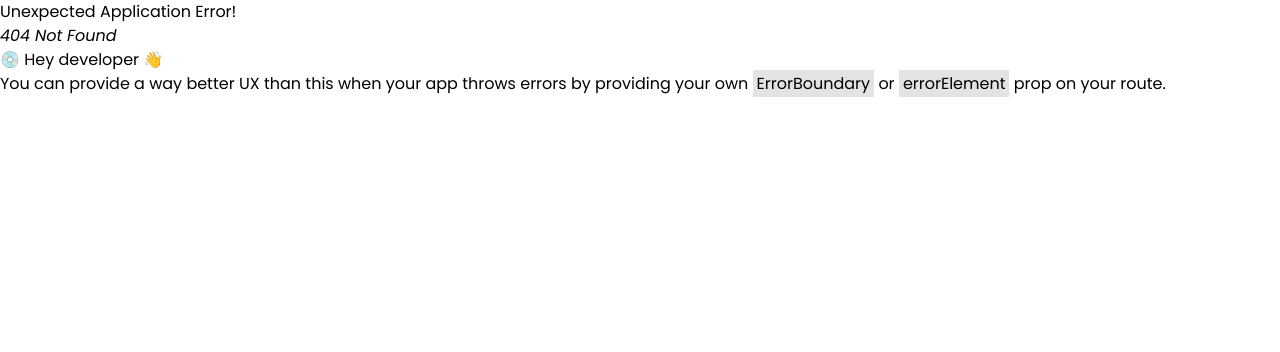
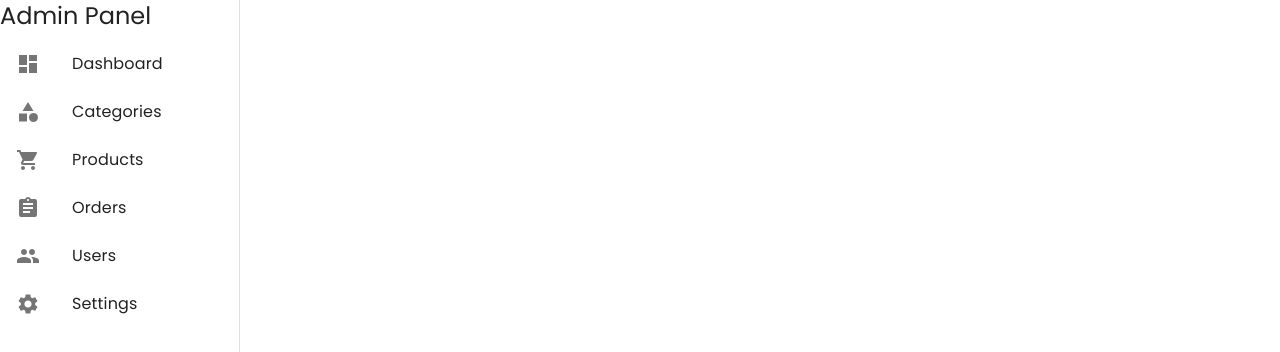
Before and after one commit to hasanbut17314/E-commerce-Reactjs, a React (Vite) app: page /dashboard in a window 1280 px wide. Before the commit this address had no page. Shown: the top 352 px of the page. Built offline with nearby package versions, Linux system fonts and the light colour scheme.

Commit message:
made some file and folder structure changes and setup for dashboard files

```diff
--- a/src/Layout.jsx
+++ b/src/Layouts/Layout.jsx
@@ -1,11 +1,13 @@
 import React from 'react';
-import Navbar from './components/Navbar';
-import Footer from './components/Footer';
+import { CssBaseline } from '@mui/material';
+import Navbar from '../components/Navbar';
+import Footer from '../components/Footer';
 import { Outlet } from 'react-router-dom';
 
 function Layout() {
   return (
     <>
+      <CssBaseline />
       <Navbar />
       <Outlet />
       <Footer />
--- a/src/components/Navbar.jsx
+++ b/src/components/Navbar.jsx
@@ -135,8 +135,8 @@ const Navbar = () => {
           <NavLink to='/'>Home</NavLink>
           <NavLink to='/about'>About</NavLink>
           <NavLink to='/products'>Products</NavLink>
-          <NavLink to='/category'>Categories</NavLink>
-          <NavLink to='/contact'>Contact</NavLink>
+          <NavLink to='/categories'>Categories</NavLink>
+          <NavLink to='/contact'>Contact Us</NavLink>
           <Divider />
           <NavLink>Account</NavLink>
           <NavLink>Track Order</NavLink>
--- /dev/null
+++ b/src/components/dashboard/DashboardSidebar.jsx
@@ -0,0 +1,85 @@
+import React from 'react';
+import { Link } from 'react-router-dom';
+import { Box, List, ListItem, ListItemIcon, ListItemText, Drawer, IconButton, Typography } from '@mui/material';
+import DashboardIcon from '@mui/icons-material/Dashboard';
+import CategoryIcon from '@mui/icons-material/Category';
+import ShoppingCartIcon from '@mui/icons-material/ShoppingCart';
+import PeopleIcon from '@mui/icons-material/People';
+import SettingsIcon from '@mui/icons-material/Settings';
+import OrderIcon from '@mui/icons-material/Assignment';
+import MenuIcon from '@mui/icons-material/Menu';
+import { useState } from 'react';
+
+const menuItems = [
+  { text: 'Dashboard', icon: <DashboardIcon />, link: '/dashboard' },
+  { text: 'Categories', icon: <CategoryIcon />, link: '/dashboard/categories' },
+  { text: 'Products', icon: <ShoppingCartIcon />, link: '/dashboard/products' },
+  { text: 'Orders', icon: <OrderIcon />, link: '/dashboard/orders' },
+  { text: 'Users', icon: <PeopleIcon />, link: '/dashboard/users' },
+  { text: 'Settings', icon: <SettingsIcon />, link: '/dashboard/settings' },
+];
+
+const drawerWidth = 240;
+
+const DashboardSidebar = () => {
+  const [mobileOpen, setMobileOpen] = useState(false);
+
+  const handleDrawerToggle = () => {
+    setMobileOpen(!mobileOpen);
+  };
+
+  const drawer = (
+    <div className="h-full">
+      <div className="p-4 text-center">
+        <Typography variant="h5" className="font-bold">Admin Panel</Typography>
+      </div>
+      <List>
+        {menuItems.map((item, index) => (
+          <Link to={item.link} key={index} className="no-underline text-gray-700">
+            <ListItem button className="py-2 px-3">
+              <ListItemIcon className="text-gray-700">{item.icon}</ListItemIcon>
+              <ListItemText primary={<Typography variant="body1" className="font-medium">{item.text}</Typography>} />
+            </ListItem>
+          </Link>
+        ))}
+      </List>
+    </div>
+  );
+
+  return (
+    <Box sx={{ display: 'flex' }}>
+      <IconButton
+        color="inherit"
+        aria-label="open drawer"
+        edge="start"
+        onClick={handleDrawerToggle}
+        sx={{ display: { md: 'none' }, margin: 1 }}
+      >
+        <MenuIcon />
+      </IconButton>
+      <Drawer
+        variant="permanent"
+        sx={{
+          display: { xs: 'none', md: 'block' },
+          '& .MuiDrawer-paper': { boxSizing: 'border-box', width: drawerWidth },
+        }}
+        open
+      >
+        {drawer}
+      </Drawer>
+      <Drawer
+        variant="temporary"
+        open={mobileOpen}
+        onClose={handleDrawerToggle}
+        sx={{
+          display: { xs: 'block', md: 'none' },
+          '& .MuiDrawer-paper': { boxSizing: 'border-box', width: drawerWidth },
+        }}
+      >
+        {drawer}
+      </Drawer>
+    </Box>
+  );
+};
+
+export default DashboardSidebar;
--- /dev/null
+++ b/src/pages/dashboard/DashboardHome.jsx
@@ -0,0 +1,12 @@
+import React from 'react'
+import DashboardSidebar from '../../components/dashboard/DashboardSidebar'
+
+function DashboardHome() {
+  return (
+    <>
+      <DashboardSidebar />
+    </>
+  )
+}
+
+export default DashboardHome
```
Also changed, not shown: src/App.jsx (+6 -2 lines).
